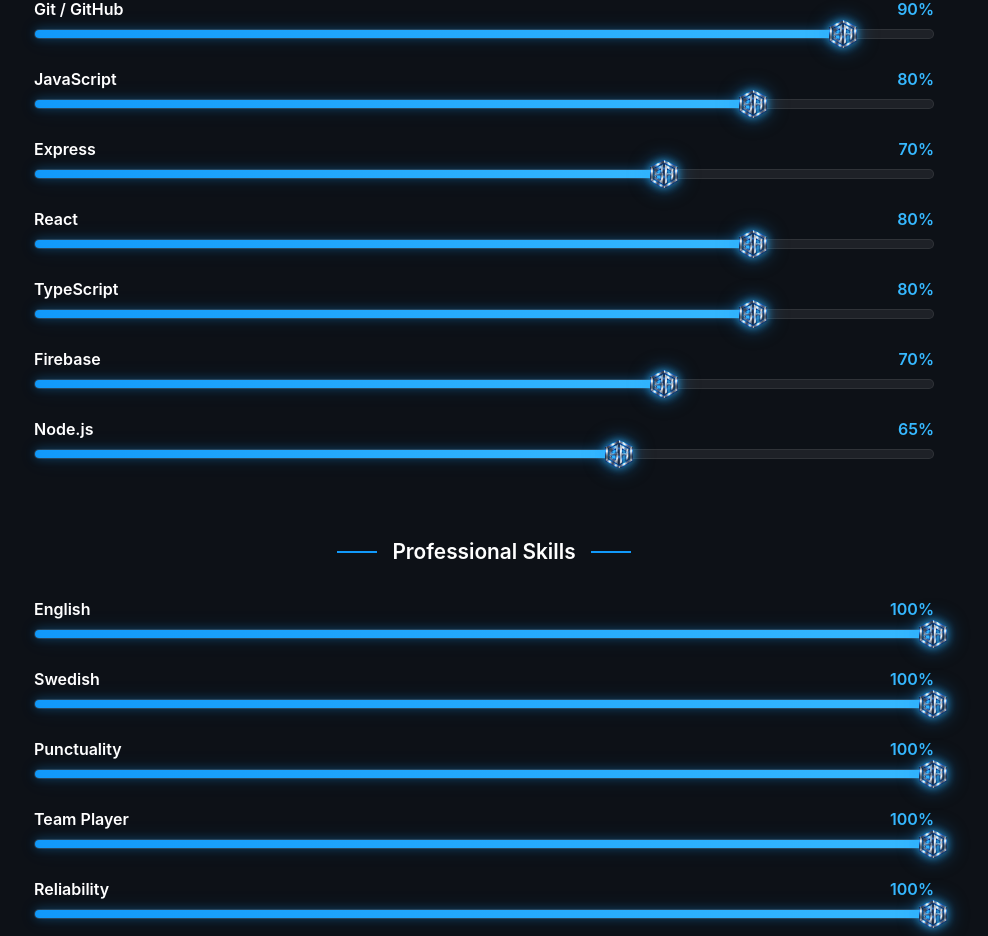
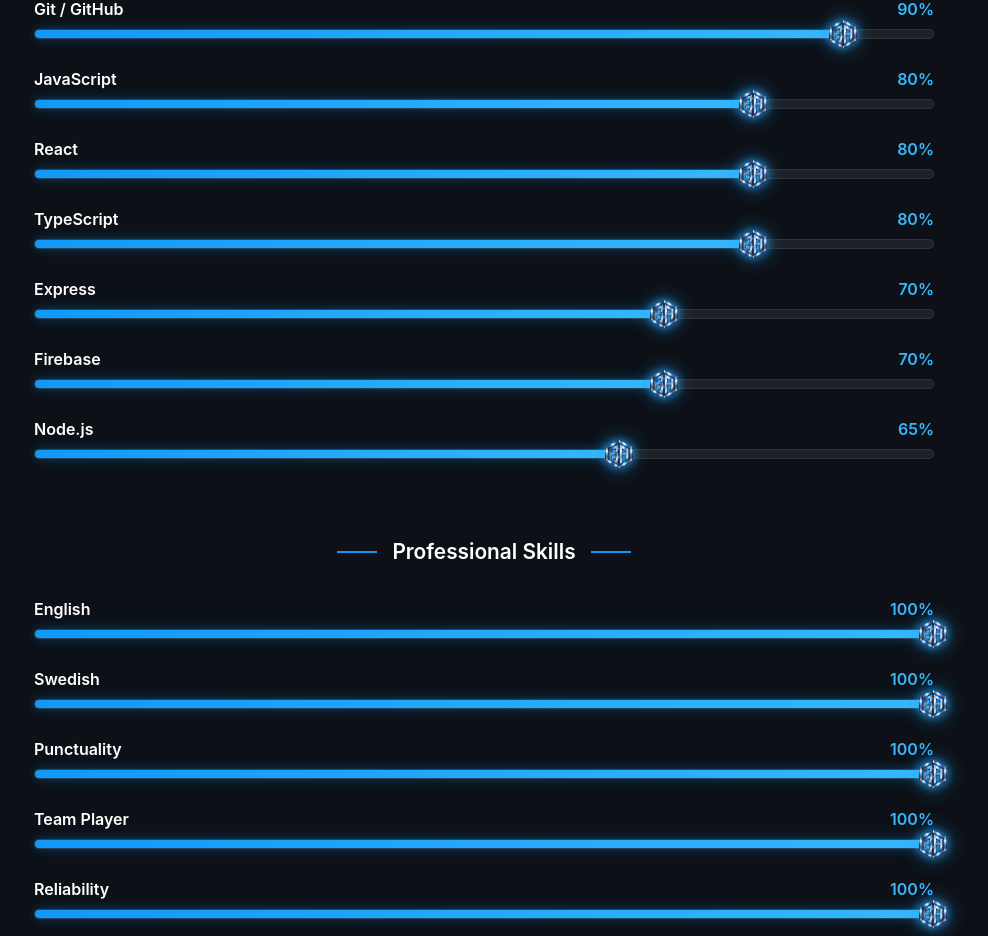
Before and after one commit to Swebass85/sebastian-portfolio, a React (Vite) app: page / in a window 1280 px wide. Shown: the part 2747-3683 px from the top of the page, without its empty margins (156-1144 px from the left). Built offline with nearby package versions, Linux system fonts and the light colour scheme.

Commit message:
Changed order, skills

```diff
--- a/src/components/Skills.jsx
+++ b/src/components/Skills.jsx
@@ -7,9 +7,9 @@
   { name: "HTML / CSS", value: 90 },
   { name: "Git / GitHub", value: 90 },
   { name: "JavaScript", value: 80 },
-  { name: "Express", value: 70 },
   { name: "React", value: 80 },
   { name: "TypeScript", value: 80 },
+  { name: "Express", value: 70 },
   { name: "Firebase", value: 70 },
   { name: "Node.js", value: 65 },
 ];
```
